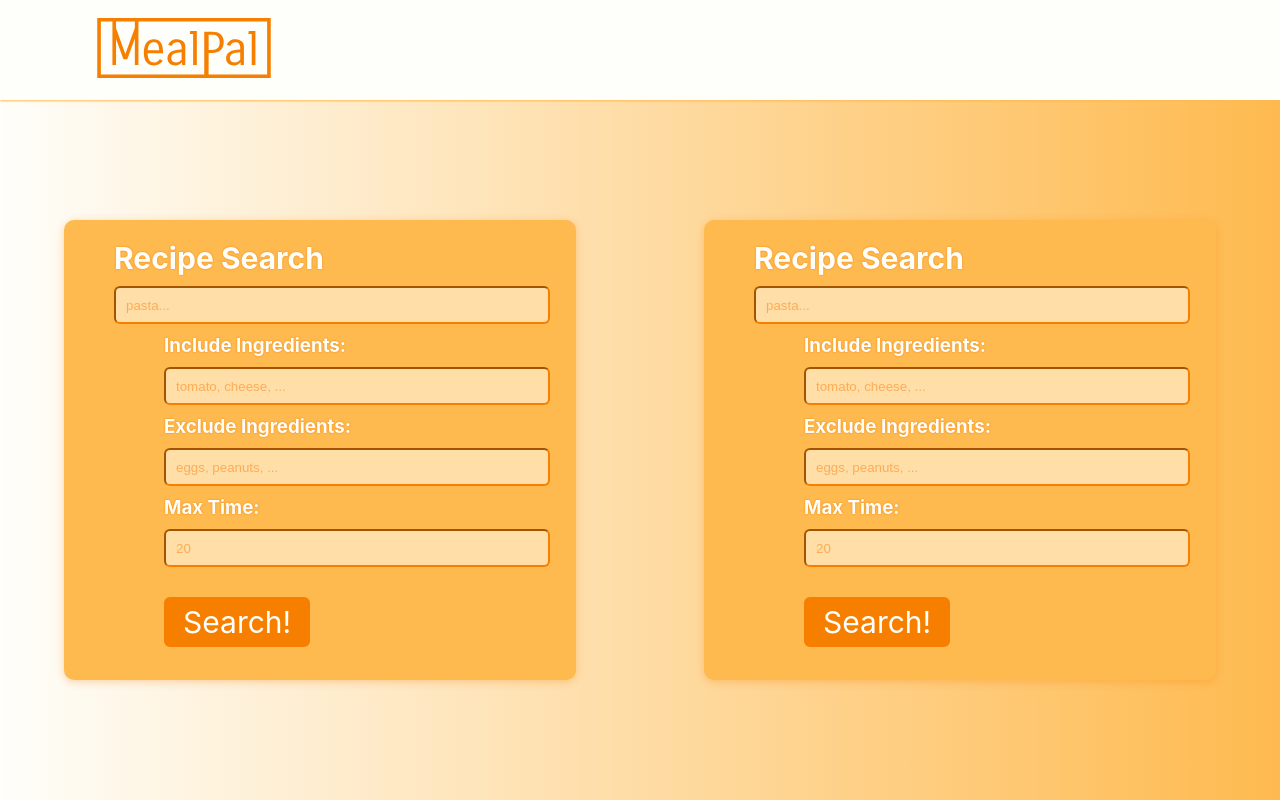
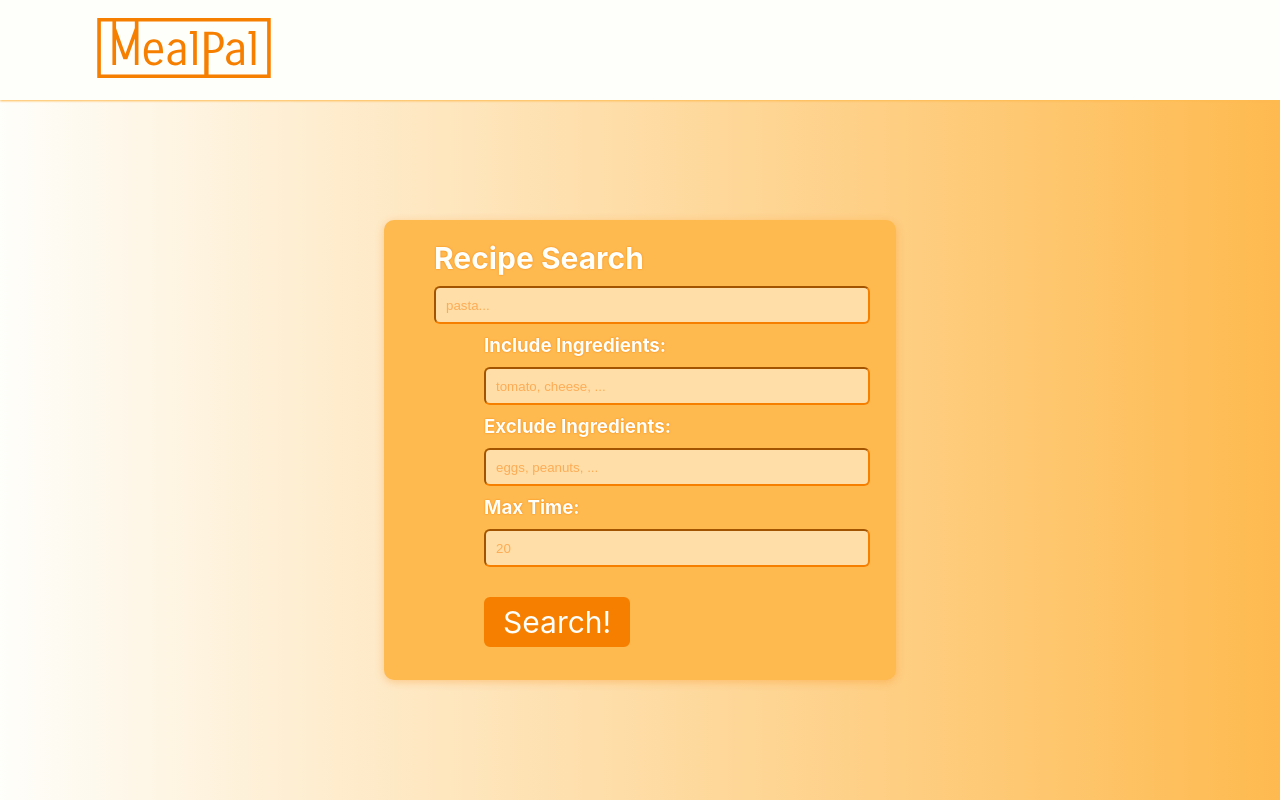
Before and after one commit to evankcook/FoodPlannerProject, a React (Create React App) app: page /dashboard in a window 1280 px wide. Built offline with nearby package versions, Linux system fonts and the light colour scheme.

Commit message:
edit api handling

```diff
--- a/src/components/RecipeSearch.js
+++ b/src/components/RecipeSearch.js
@@ -2,7 +2,7 @@ import classes from "./RecipeSearch.module.css";
 import Card from "./ui/Card";
 import { useState } from "react";
 import Button from "./ui/Button";
-import { handleRecipeQuery } from "../apis/API";
+import { handleRecipeQuery } from "../utils/API";
 
 function RecipeSearch(props) {
   const [query, setQuery] = useState("");
@@ -18,7 +18,7 @@ function RecipeSearch(props) {
       excludeIngredients,
       maxTime
     );
-    // props.onReceiveRecipe(results);
+    props.onReceiveRecipe(results);
   }
 
   return (
--- a/src/pages/Dashboard.js
+++ b/src/pages/Dashboard.js
@@ -8,7 +8,6 @@ function Dashboard() {
   return (
     <div className={classes.search}>
       <RecipeSearch onSearchInfo={handleSearchInfo} />
-      <RecipeSearch onSearchInfo={handleSearchInfo} />
     </div>
   );
 }
```
Also changed, not shown: src/utils/API.js (renamed from src/apis/API.js).
